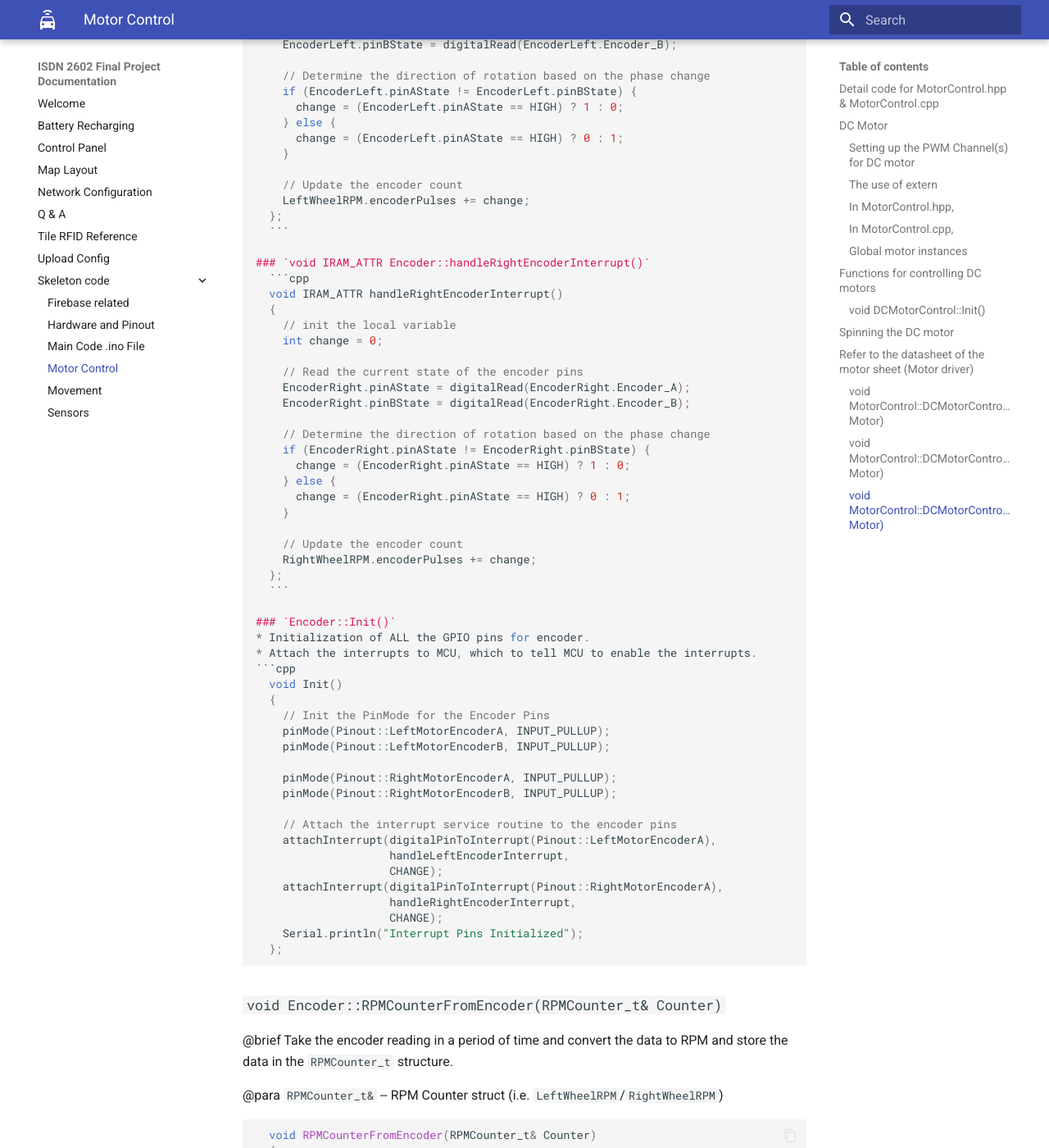
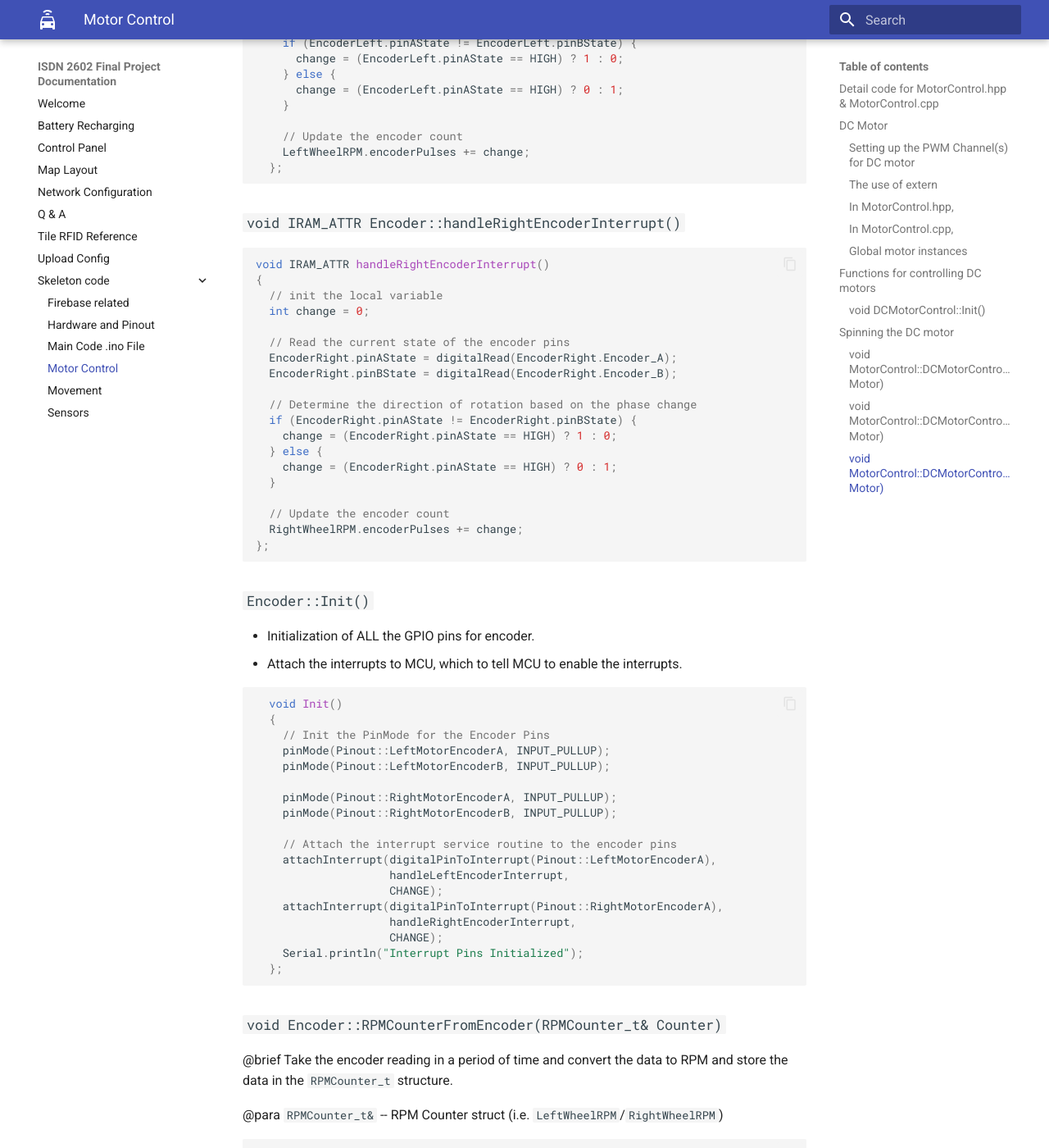
Before and after one commit to ISD-IoT-eduation/FinalProjectDocs, an MkDocs documentation site: the page built from docs/skeleton_code/motor.md, in a window 1280 px wide and 1400 px high, scrolled down 6824 px. Shown: the whole window at 82% size. Built offline with MkDocs 1.6.1 and Material for MkDocs 9.7.7, drawn with Linux system fonts in a browser that asks for light colours; some of the changed lines change nothing that is shown; some of the changed text lies outside the part shown.

Commit message:
fix: styling and link

````diff
--- a/docs/skeleton_code/motor.md
+++ b/docs/skeleton_code/motor.md
@@ -56,8 +56,8 @@
 ```
 
 ### `void DCMotorControl::Init()`
+
 ```cpp
-
 void MotorControl::DCMotorControl::Init()
 {
   // Setup the Motor ID to the struct
@@ -96,9 +96,11 @@
 ```
 
 ## Spinning the DC motor
-## Refer to the datasheet of the motor sheet (Motor driver)
 
-Check out URL: https://www.ti.com/lit/ds/symlink/drv8871.pdf?ts=1763316592601&ref_url=https%253A%252F%252Fwww.google.com%252F for the latest docs.
+Refer to the datasheet of the motor sheet (Motor driver)
+
+Check out URL: [DRV8871 3.6-A Brushed DC Motor Driver With Internal Current Sense (PWM Control)](https://www.ti.com/lit/ds/symlink/drv8871.pdf?ts=1763316592601&ref_url=https%253A%252F%252Fwww.google.com%252F) for the latest docs.
+
 ![MotorDriverDatashhet](../assets/MotorDriverLogic.png)
 
 
@@ -169,6 +171,7 @@
 
 ### Constant for encoder
 * encoderResolution is tested by full speed (100% dutycycle) and count the pulses. Since the rpm of the motor without payload is 300, the pulse per rotation of the motor can be found.
+
 ```cpp
 /*Constants for Encoder
   Find out the encoder resolution by yourself */
@@ -221,6 +224,7 @@
 ```
 ### Initalization of RPM counter
 In `MotorControl.cpp`,
+
 ```cpp
 /*Init the Enocoder related Variables before the task starts*/
 Encoder_t EncoderLeft = { 0,
@@ -269,7 +273,7 @@
     // Update the encoder count
     LeftWheelRPM.encoderPulses += change;
   };
-  ```
+```
 
 ### `void IRAM_ATTR Encoder::handleRightEncoderInterrupt()`
   ```cpp
@@ -297,6 +301,7 @@
 ### `Encoder::Init()`
 * Initialization of ALL the GPIO pins for encoder.
 * Attach the interrupts to MCU, which to tell MCU to enable the interrupts.
+
 ```cpp
   void Init()
   {
````
